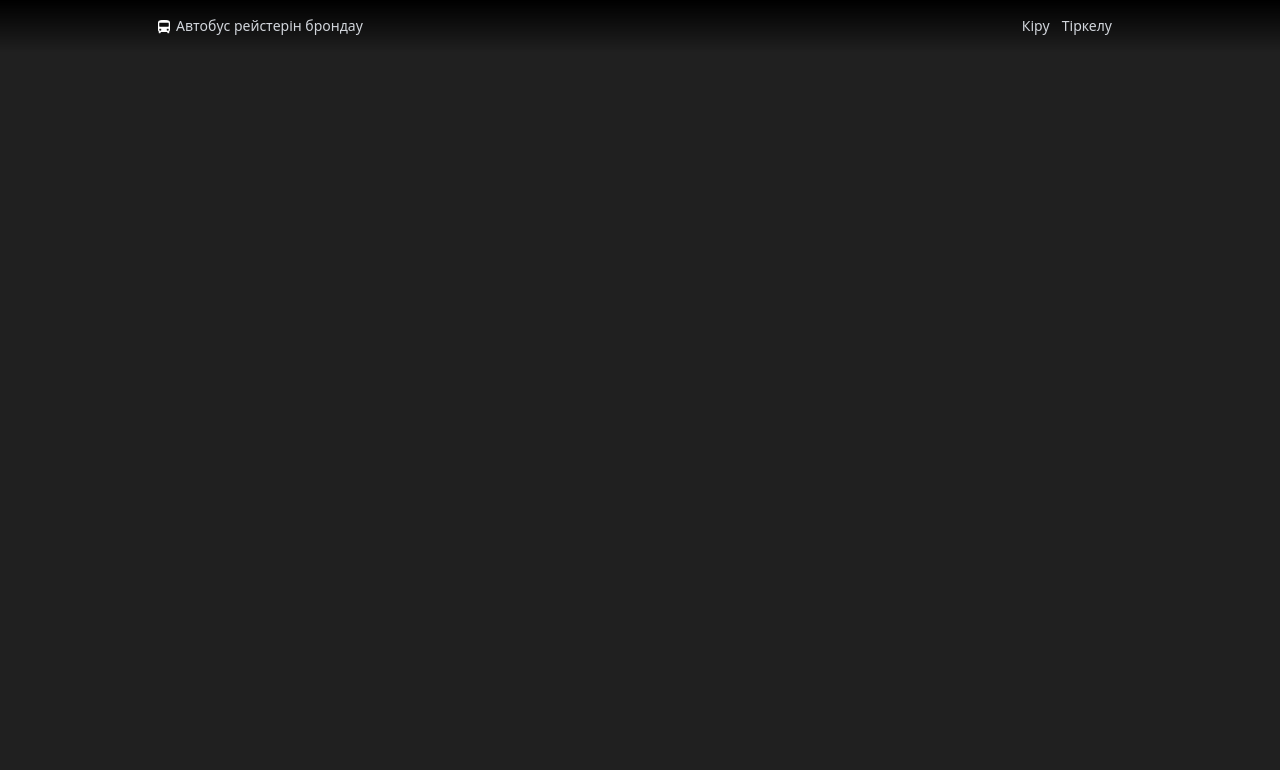
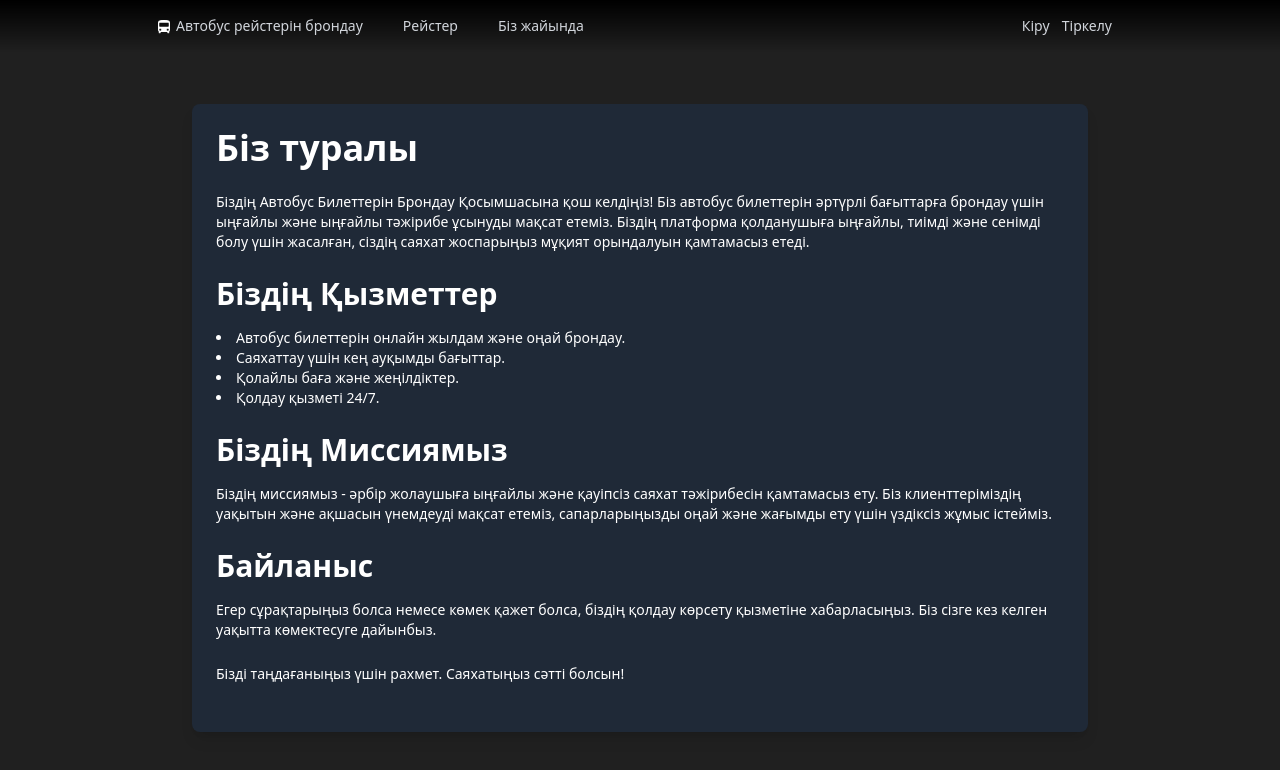
Before and after one commit to khussa1n/bus-tickets, a Vue app: page /about in a window 1280 px wide. Shown: the top 770 px of the page. Built offline with nearby package versions, Linux system fonts and the light colour scheme.

Commit message:
add about page

```diff
--- a/src/components/Header.vue
+++ b/src/components/Header.vue
@@ -42,12 +42,11 @@ const handleLogout = () => {
           />
           <span> Автобус рейстерін брондау </span>
         </router-link>
-        <router-link v-if="isAuthenticated" to="/trips" class="text-gray-300 hover:text-white">
-          Рейстер
-        </router-link>
+        <router-link to="/trips" class="text-gray-300 hover:text-white"> Рейстер </router-link>
         <router-link v-if="isAuthenticated" to="/tickets" class="text-gray-300 hover:text-white">
           Билеттер
         </router-link>
+        <router-link to="/about" class="text-gray-300 hover:text-white"> Біз жайында </router-link>
       </div>
       <div class="flex items-center gap-3">
         <router-link v-if="!isAuthenticated" to="/login" class="text-gray-300 hover:text-white">
--- /dev/null
+++ b/src/pages/About.vue
@@ -0,0 +1,34 @@
+<script setup lang="ts">
+// No script is needed for this static page, but you can add some if necessary.
+</script>
+
+<template>
+  <div class="about-page text-white p-6 max-w-4xl mx-auto bg-gray-800 rounded-lg shadow-lg mt-10">
+    <h1 class="text-4xl font-bold mb-6">Біз туралы</h1>
+    <p class="mb-6">
+      Біздің Автобус Билеттерін Брондау Қосымшасына қош келдіңіз! Біз автобус билеттерін әртүрлі
+      бағыттарға брондау үшін ыңғайлы және ыңғайлы тәжірибе ұсынуды мақсат етеміз. Біздің платформа
+      қолданушыға ыңғайлы, тиімді және сенімді болу үшін жасалған, сіздің саяхат жоспарыңыз мұқият
+      орындалуын қамтамасыз етеді.
+    </p>
+    <h2 class="text-3xl font-semibold mb-4">Біздің Қызметтер</h2>
+    <ul class="list-disc list-inside mb-6">
+      <li>Автобус билеттерін онлайн жылдам және оңай брондау.</li>
+      <li>Саяхаттау үшін кең ауқымды бағыттар.</li>
+      <li>Қолайлы баға және жеңілдіктер.</li>
+      <li>Қолдау қызметі 24/7.</li>
+    </ul>
+    <h2 class="text-3xl font-semibold mb-4">Біздің Миссиямыз</h2>
+    <p class="mb-6">
+      Біздің миссиямыз - әрбір жолаушыға ыңғайлы және қауіпсіз саяхат тәжірибесін қамтамасыз ету.
+      Біз клиенттеріміздің уақытын және ақшасын үнемдеуді мақсат етеміз, сапарларыңызды оңай және
+      жағымды ету үшін үздіксіз жұмыс істейміз.
+    </p>
+    <h2 class="text-3xl font-semibold mb-4">Байланыс</h2>
+    <p class="mb-6">
+      Егер сұрақтарыңыз болса немесе көмек қажет болса, біздің қолдау көрсету қызметіне
+      хабарласыңыз. Біз сізге кез келген уақытта көмектесуге дайынбыз.
+    </p>
+    <p class="mb-6">Бізді таңдағаныңыз үшін рахмет. Саяхатыңыз сәтті болсын!</p>
+  </div>
+</template>
--- a/src/pages/Tickets.vue
+++ b/src/pages/Tickets.vue
@@ -75,11 +75,11 @@ async function cancelBooking(ticketId: number) {
 </script>
 
 <template>
-  <div class="text-white p-4 max-w-md mx-auto bg-gray-800 rounded-lg shadow-lg">
-    <h2 class="text-2xl font-bold mb-4">Брондау мәліметтері</h2>
+  <div class="text-white p-4 max-w-6xl min-w-md mx-auto bg-gray-800 rounded-lg shadow-lg">
+    <h2 class="text-2xl font-bold mb-10 text-center">Брондау мәліметтері</h2>
     <div v-if="loading">Loading...</div>
     <div v-else-if="error">{{ error }}</div>
-    <div v-else>
+    <div v-else class="grid grid-cols-2 gap-10">
       <div v-for="ticket in tickets" :key="ticket.id" class="mb-4">
         <div class="mb-2"><strong>Жүру:</strong> {{ ticket.trip.from }} ➔ {{ ticket.trip.to }}</div>
         <div class="mb-2"><strong>Шығу:</strong> {{ formatDate(ticket.trip.departure) }}</div>
@@ -91,17 +91,17 @@ async function cancelBooking(ticketId: number) {
         <div class="mt-4 w-full flex justify-center">
           <button
             @click="cancelBooking(ticket.id)"
-            class="bg-red-600 hover:bg-red-700 text-white font-bold py-2 px-4 rounded"
+            class="bg-red-600 hover:bg-red-700 text-white font-bold py-2 px-4 mt-4 rounded"
           >
             Брондаудан бас тарту
           </button>
         </div>
-        <p class="mt-4 text-gray-400 text-center">
-          Сіз брондаудан кетуге екі сағат қалғанға дейін бас тарта аласыз.
-        </p>
         <hr class="my-4 border-gray-600" />
       </div>
     </div>
+    <p class="mt-4 text-gray-400 text-center">
+      Сіз брондаудан кетуге екі сағат қалғанға дейін бас тарта аласыз.
+    </p>
   </div>
 </template>
 
--- a/src/pages/Trips.vue
+++ b/src/pages/Trips.vue
@@ -96,6 +96,12 @@ async function confirmBooking() {
   try {
     const token = Cookies.get('token');
     const userId = Cookies.get('userId');
+
+    if (!token) {
+      router.push('/login');
+      return;
+    }
+
     const response = await fetch(`${API}/tickets`, {
       method: 'POST',
       headers: {
--- a/src/router/index.ts
+++ b/src/router/index.ts
@@ -4,6 +4,7 @@ import Trips from '@/pages/Trips.vue';
 import Tickets from '@/pages/Tickets.vue';
 import Login from '@/pages/Login.vue';
 import Join from '@/pages/Join.vue';
+import About from '@/pages/About.vue';
 import Cookies from 'js-cookie';
 
 const routes = [
@@ -11,13 +12,16 @@ const routes = [
     path: '/',
     name: 'home',
     component: Home,
-    meta: { requiresAuth: true }, // Add meta field to require authentication
+  },
+  {
+    path: '/about',
+    name: 'about',
+    component: About,
   },
   {
     path: '/trips',
     name: 'trips',
     component: Trips,
-    meta: { requiresAuth: true }, // Add meta field to require authentication
   },
   {
     path: '/tickets',
```
